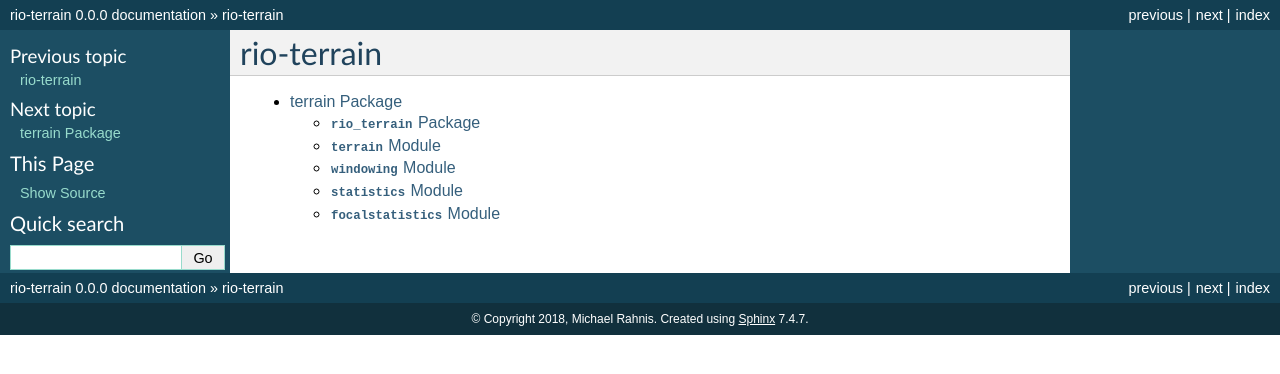
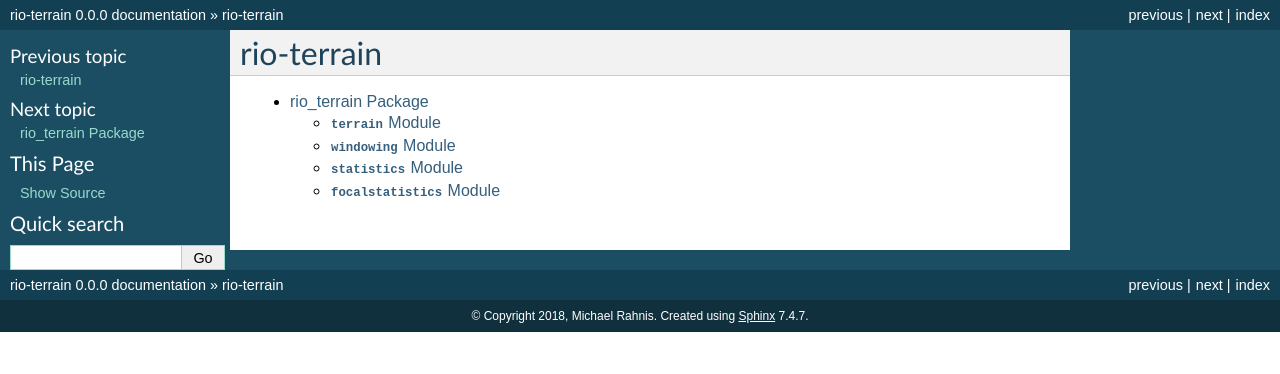
Before and after one commit to mrahnis/rio-terrain, a Sphinx documentation site: the page built from docs/source/api/modules.rst, in a window 1280 px wide. Shown: the top 374 px of the page. Built offline with Sphinx 7.4.7, drawn with Linux system fonts in a browser that asks for light colours; pages that are not in the unit, such as notebooks, are missing from menus.

```diff
--- /dev/null
+++ b/docs/source/api/index.rst
@@ -0,0 +1,6 @@
+Python API Reference
+====================
+
+.. toctree::
+
+   rio_terrain
--- a/docs/source/api/modules.rst
+++ b/docs/source/api/modules.rst
@@ -4,4 +4,4 @@ rio-terrain
 .. toctree::
    :maxdepth: 4
 
-   terrain
+   rio_terrain
--- a/docs/source/api/terrain.rst
+++ b/docs/source/api/rio_terrain.rst
@@ -1,10 +1,7 @@
-terrain Package
-================
+rio_terrain Package
+===================
 
-:mod:`rio_terrain` Package
------------------------
-
-.. automodule:: rio_terrain.__init__
+.. automodule:: rio_terrain
     :members:
     :undoc-members:
     :show-inheritance:
```
Also changed, not shown: README.rst (+13 -0 lines).
